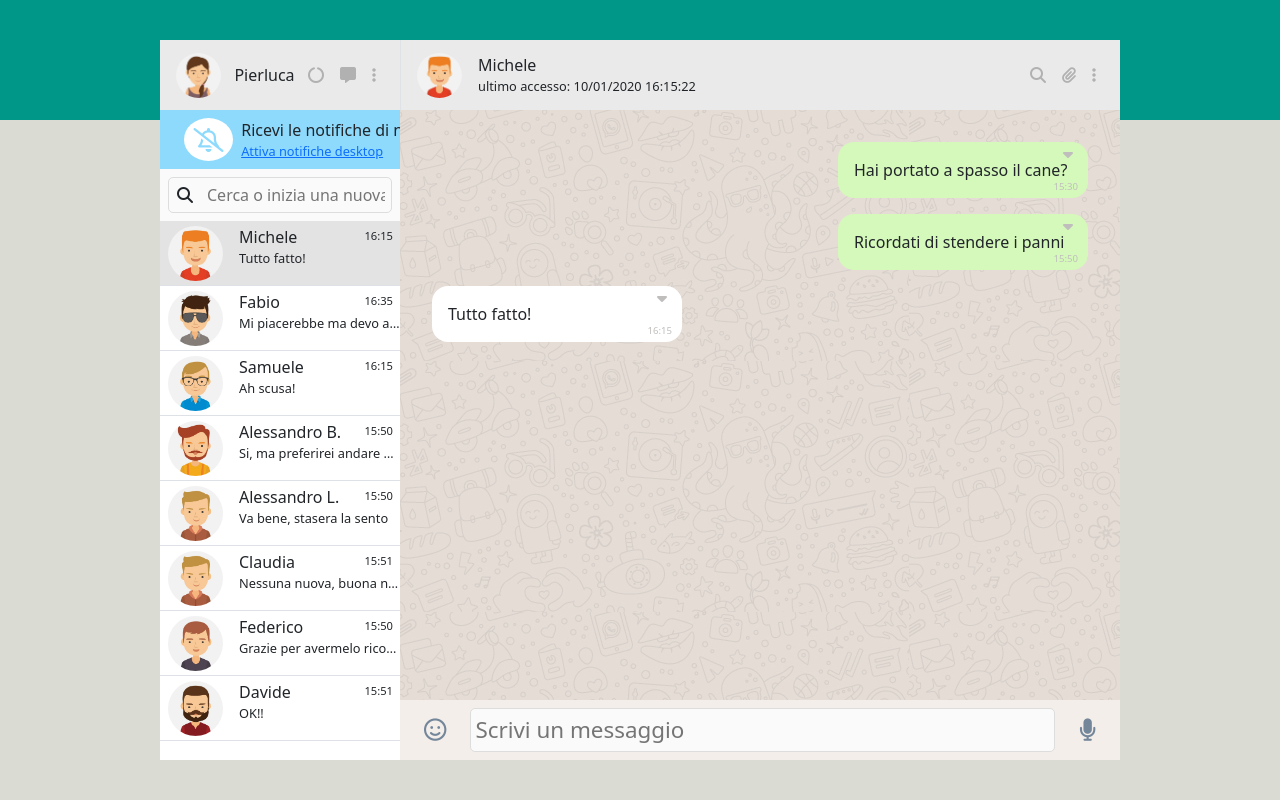
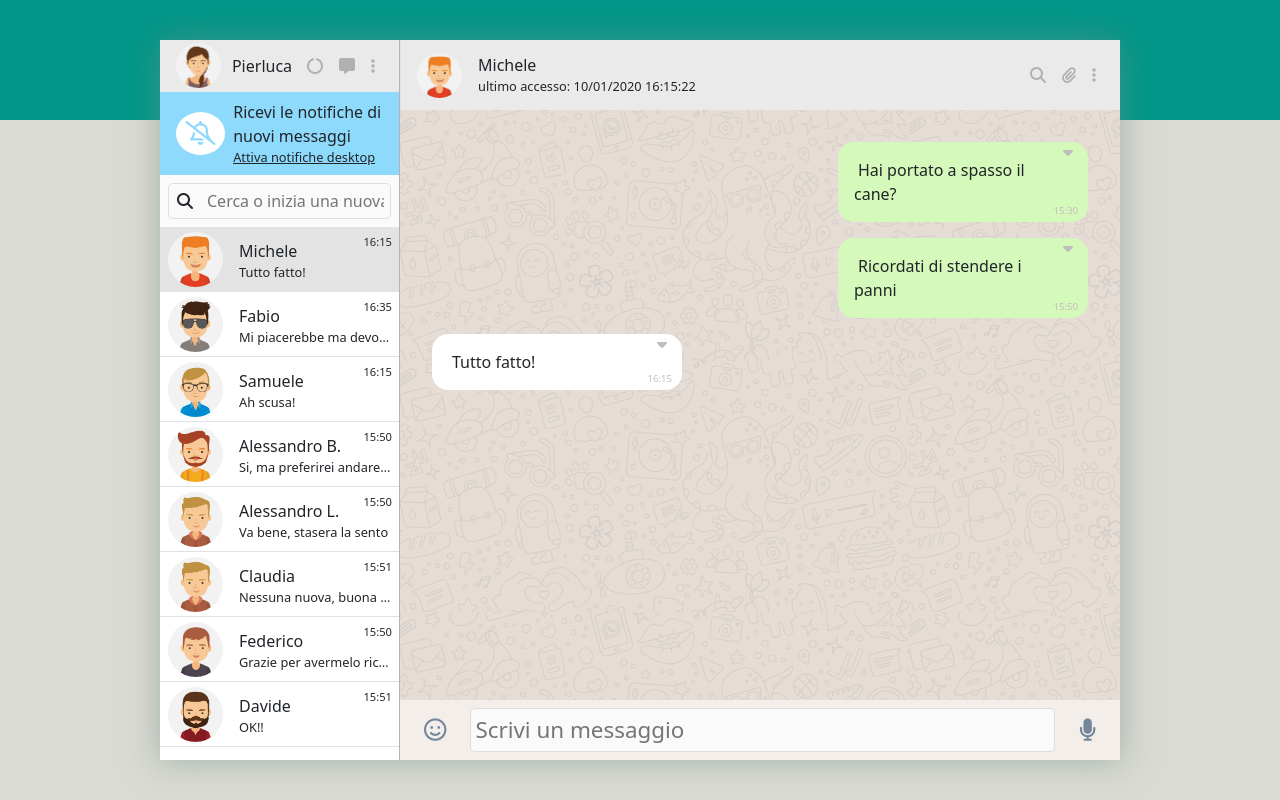
Before and after one commit to Pierluca-Strianese/vue-boolzapp, a plain HTML site: page index.html in a window 1280 px wide. Drawn offline with nearby package versions, Linux system fonts and the light colour scheme.

Commit message:
small fixes on style

```diff
--- a/assets/style.css
+++ b/assets/style.css
@@ -73,11 +73,15 @@ p {
     display: flex;
     width: 75vw;
     height: 90vh;
+    box-shadow: 0 0 30px 2px rgba(111, 143, 135, 0.5);
 }
 
 .menu_chat {
+    display: flex;
+    flex-direction: column;
     height: 100%;
     width: 25%;
+    border-right: 1px solid rgb(180, 180, 180);
 }
 
 .chat {
@@ -139,7 +143,8 @@ p {
 /* section CHAT LIST & ITEMS */
 
 .chats_list {
-    overflow: scroll;
+    height: 100%;
+    overflow: auto;
 }
 
 .chats_list .chat_item {
@@ -210,7 +215,7 @@ p {
 .chat .chat_messages {
     background-image: url("../img/mine.jpg");
     height: calc(90vh - (var(--height_message_bar) + var(--height_myuser_bar)));
-    overflow: scroll;
+    overflow: auto;
     flex-direction: column;
 }
 
@@ -240,7 +245,7 @@ p {
 
 .chat_messages .message .message_menu_icon {
     position: absolute;
-    top: 4px;
+    top: 2px;
     right: 15px;
     /* font-size: .6rem; */
     color: #c0bebd;
@@ -254,6 +259,6 @@ p {
     right: 19px;
     background-color: whitesmoke;
     /* font-size: .6rem; */
-    color: #c0bebd;
+    color: rgb(100, 100, 100);
     cursor: pointer;
 }
--- a/index.html
+++ b/index.html
@@ -29,7 +29,7 @@
                 <div class="menu_chat">
 <!-- MY USER CHAT -->
                     <div class="myuser_bar ps-3 pe-3">
-                        <img src="img/avatar_io.jpg" alt="" class="me-2">
+                        <img src="img/avatar_io.jpg" alt="" class="me-1">
                         <span class="name"> Pierluca</span>
                         <div>
                             <i class="fa-solid fa-circle-notch p-2"></i>
@@ -39,10 +39,10 @@
                     </div>
 <!-- ALLERT NOTIFICHE -->
                     <div class="allert_notifiche">
-                        <i class="fa-regular fa-bell-slash ms-3 me-2 rounded-circle"></i>
+                        <i class="fa-regular fa-bell-slash ms-2 me-2 rounded-circle"></i>
                         <span>
-                            <span class="d-block fs-6 chat_hiden"> Ricevi le notifiche di nuovi messaggi </span>
-                            <a href="#" class="d-block fw-lighter text-decoration-underline chat_hiden"> Attiva notifiche desktop </a>
+                            <span class="d-block fs-6"> Ricevi le notifiche di nuovi messaggi </span>
+                            <span class="d-block fw-lighter text-decoration-underline "> Attiva notifiche desktop </span>
                         </span>
                     </div>
 <!-- BAR SEARCH CHAT -->
@@ -63,7 +63,7 @@
                         <div v-for="(contact,i) in contacts">
                             <div
                                 v-if="contact.name.toLowerCase().includes(filterText)"
-                                class="chat_item ps-2 border-bottom"
+                                class="chat_item p-2 ps-2 border-bottom"
                                 @click="setCurrentContact(i)"
                                 :class="{active: i == currentIndex}"
                             >
@@ -102,7 +102,7 @@
                             v-for="(message, i) in contacts[currentIndex].messages"
                             class="message sent p-3 m-2 rounded-4"
                             :class="message.status"
-                        > {{message.message}}
+                        > <span class="p-1"> {{message.message}} </span>
                             <span class="time_message"> {{ extractTimeFromdate(message.date) }} </span>
                             <i class="fa-solid fa-caret-down message_menu_icon" @click="openMenu(i)"></i>
                             <span class="message_menu p-2 rounded-2" v-if="visible === i">
--- a/scripts/script.js
+++ b/scripts/script.js
@@ -6,6 +6,7 @@ const app = Vue.createApp({
             filterContacts: [],
             filterText: '',
             visible: null,
+            notificationActive: false,
             contacts: [
                 {
                     name: 'Michele',
@@ -231,7 +232,7 @@ const app = Vue.createApp({
         deleteMex(i){
             this.contacts[i].messages.splice(this.visible, 1)
             this.visible = null;
-        }
+        },
 
     },
 });
```
